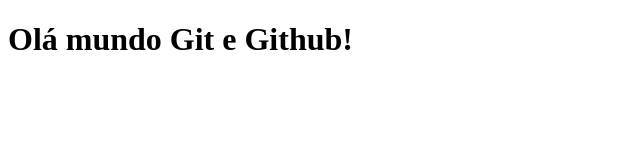
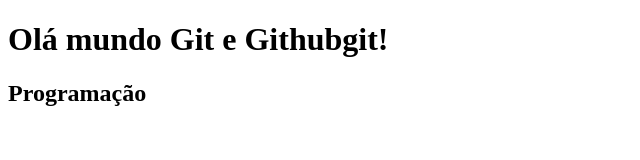
Before and after one commit to Herika30/aula-de-git, a plain HTML site: page index.html in a window 1280 px wide. Shown: the whole page, without its empty margins (0-640 px from the left). Drawn offline with Linux system fonts and the light colour scheme.

Commit message:
Adicionamemos uma tag h2

```diff
--- a/index.html
+++ b/index.html
@@ -10,7 +10,8 @@
 </head>
 
 <body>
-    <h1>Olá mundo Git e Github!</h1>
+    <h1>Olá mundo Git e Githubgit!</h1>
+    <h2>Programação</h2>
 
     <script src="js/index.js"></script>
 
```
